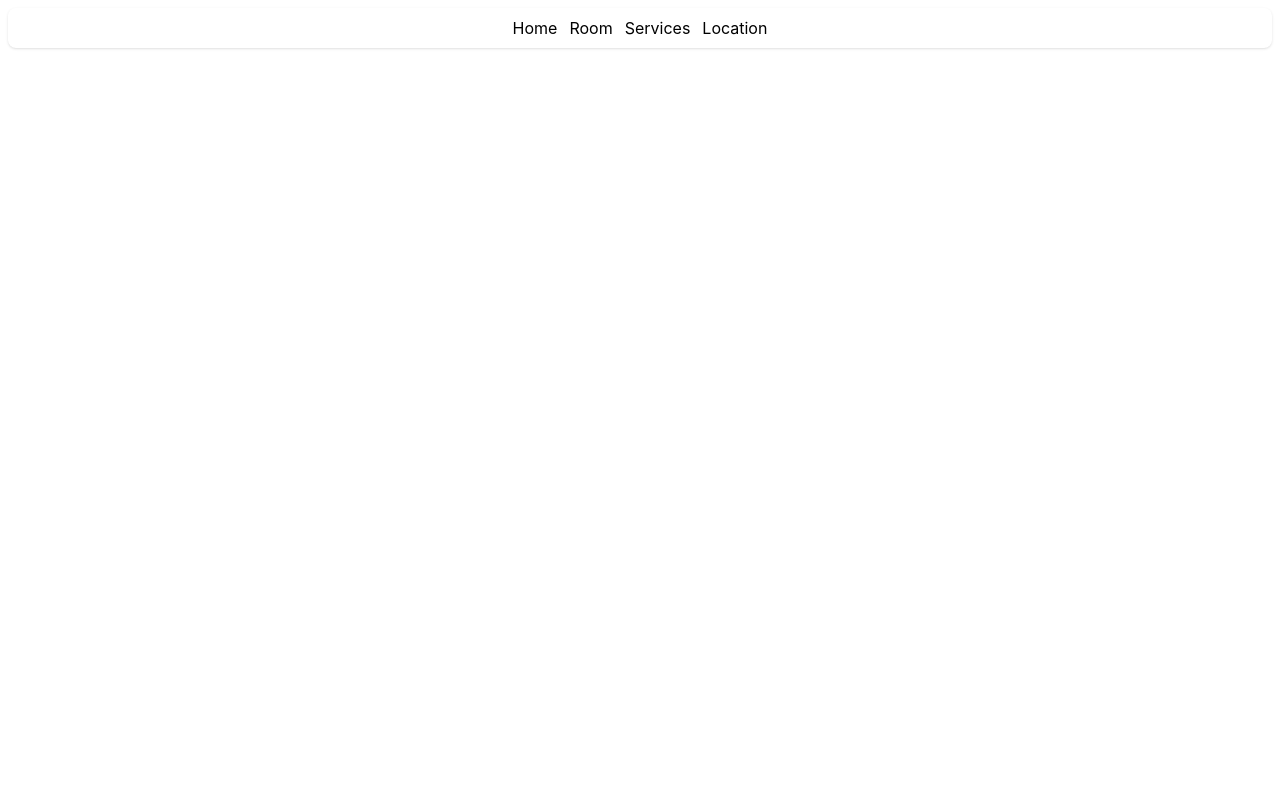
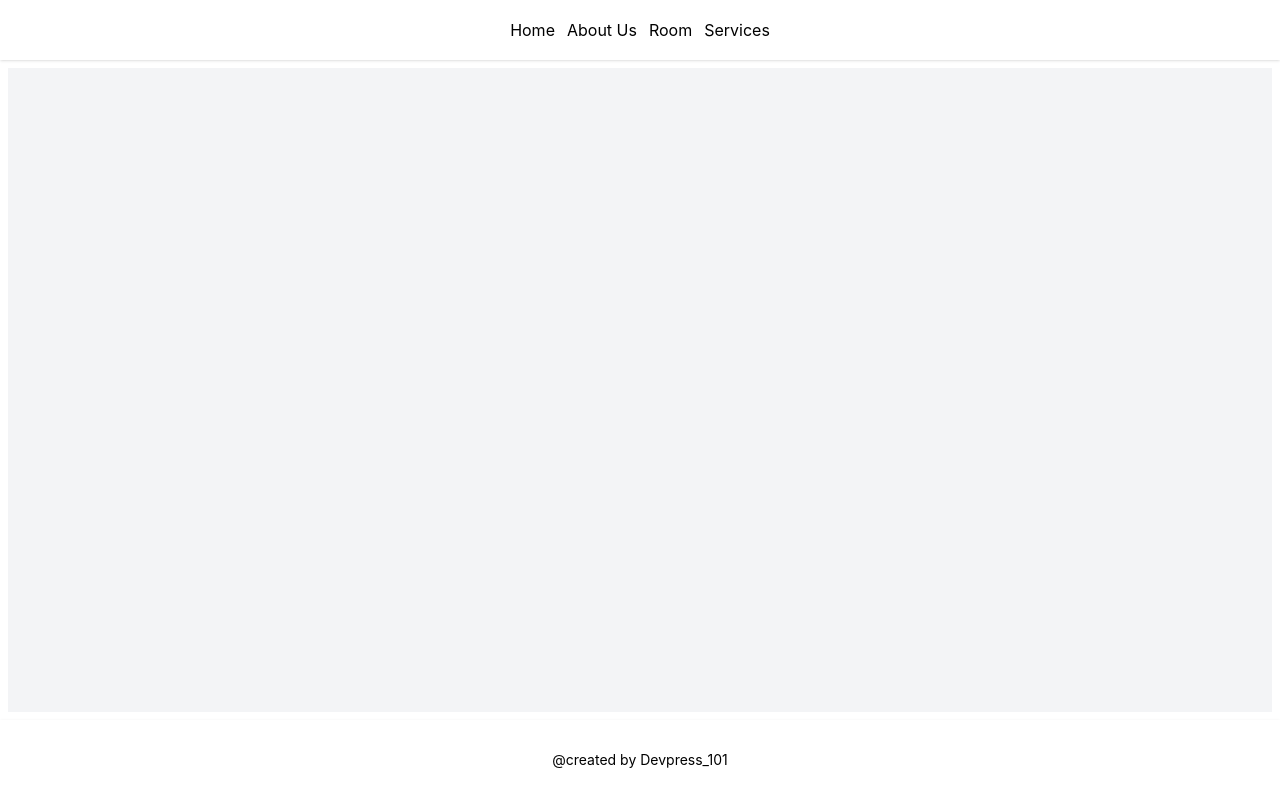
Before and after one commit to DEVPRESSSS/hotel, a React (Vite) app: page / in a window 1280 px wide. Built offline with nearby package versions, Linux system fonts and the light colour scheme.

Commit message:
Added footer and remove the location in Navbar

```diff
--- a/src/App.jsx
+++ b/src/App.jsx
@@ -1,13 +1,22 @@
 
 import './App.css'
 import { NavBarDefault } from './components/Navbar'
+import { FooterSection } from './components/Footer'
 
 function App() {
 
   return (
     <>
+    <div className="min-h-screen flex flex-col">
+        <NavBarDefault/>
+          <main className="grow bg-gray-100 m-2">
+            {
 
-      <NavBarDefault/>
+
+            }
+          </main>
+        <FooterSection/>
+    </div>
 
     </>
   )
--- /dev/null
+++ b/src/components/Footer.jsx
@@ -0,0 +1,9 @@
+export function FooterSection(){
+return(
+    <>
+        <div className="w-auto shadow-sm h-20 p-2 flex flex-row justify-center items-center ">
+            <h6 className="text-center text-sm">@created by Devpress_101</h6>
+        </div>
+    </>
+    );
+}
--- a/src/components/Navbar.jsx
+++ b/src/components/Navbar.jsx
@@ -3,9 +3,9 @@ export function NavBarDefault (){
 
     const navbarButtons = [
         { title: 'Home', isActive: true, id: 1 },
-        { title: 'Room', isActive: true, id: 2 },
-        { title: 'Services', isActive: false, id: 3 },
-        { title: 'Location', isActive: false, id: 4 },
+        { title: 'About Us', isActive: true, id: 2},
+        { title: 'Room', isActive: true, id: 3 },
+        { title: 'Services', isActive: false, id: 4 },
     ];
 
     let listOfButtons = navbarButtons.map(p=>
@@ -15,8 +15,8 @@ export function NavBarDefault (){
     );
     return (
         <>
-          <div className="w-auto flex flex-row shadow-sm p-2 justify-center m-2 rounded-lg">
-                <ul className="flex flex-row gap-3 ">{listOfButtons}</ul>
+          <div className="w-auto flex flex-row items-center shadow-sm p-2 justify-center h-15">
+                <ul className="flex flex-row gap-3 cursor-pointer">{listOfButtons}</ul>
           </div>
         </>
 
```
